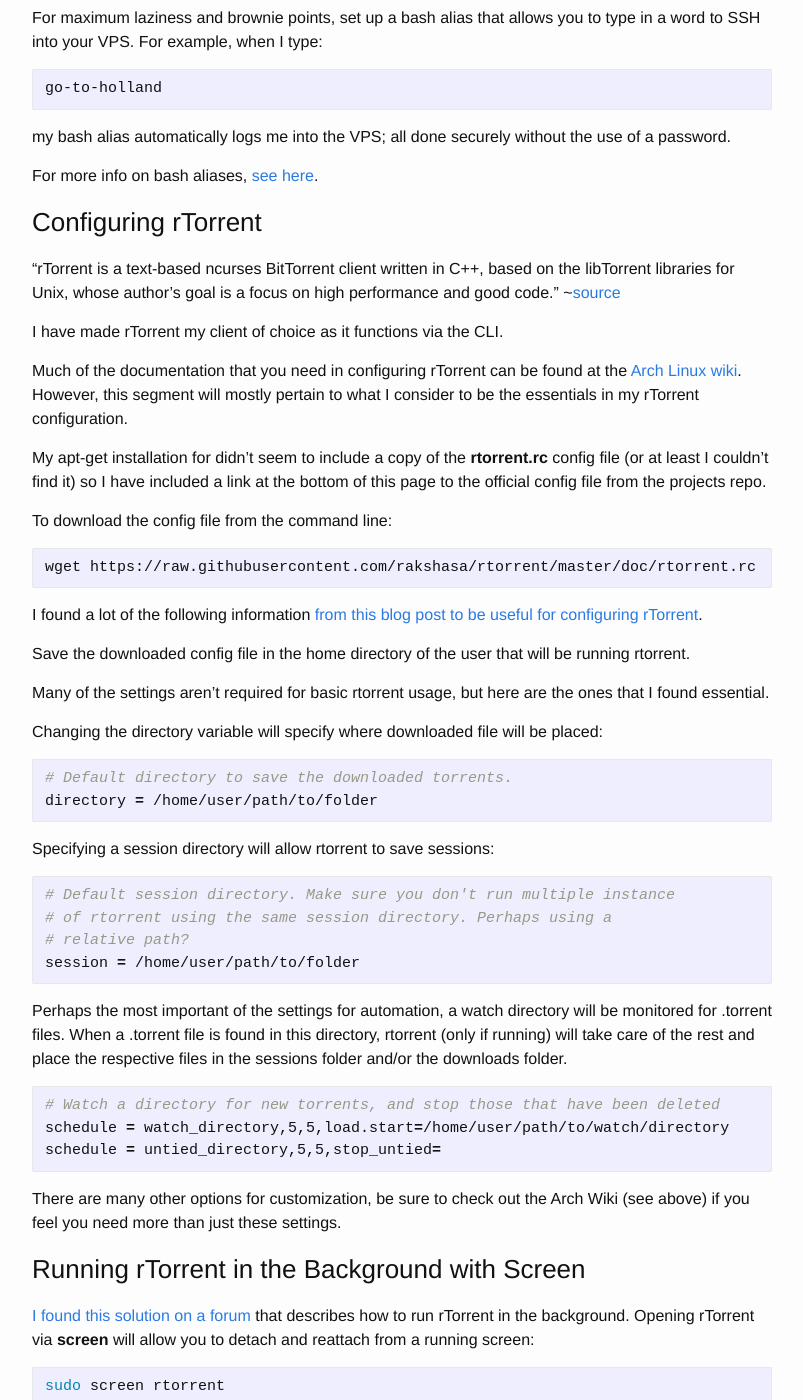
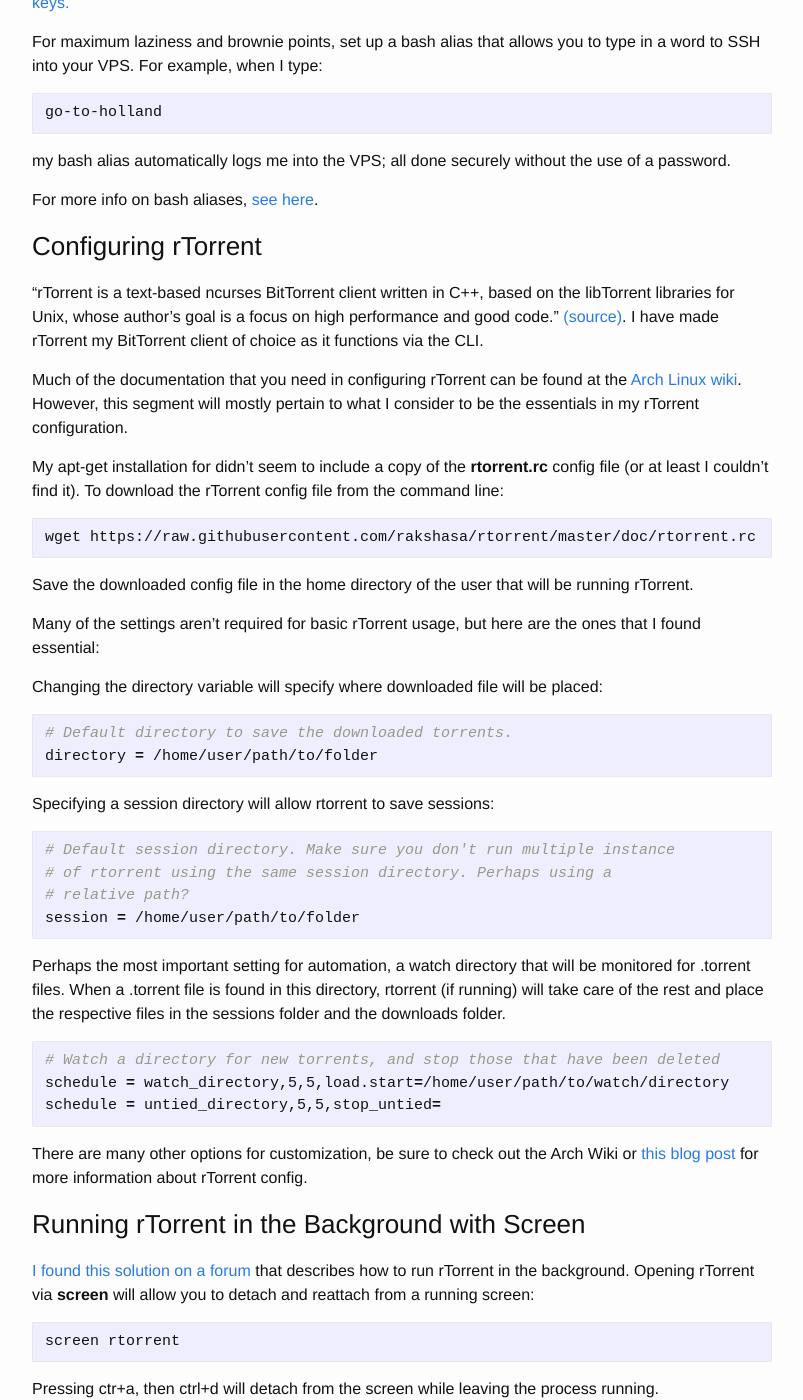
Before and after one commit to ahlim0m/tylernakamura.github.io, a Jekyll site: the page built from _posts/2016-05-03-configuring-my-seedbox.markdown, in a window 1280 px wide and 1400 px high, scrolled down 750 px. Shown: the whole window, without its empty margins (238-1041 px from the left). Built offline with Jekyll 4.4.1, drawn with Linux system fonts in a browser that asks for light colours; some of the changed text lies outside the part shown.

Commit message:
updates to seedbox post

````diff
--- a/_posts/2016-05-03-configuring-my-seedbox.markdown
+++ b/_posts/2016-05-03-configuring-my-seedbox.markdown
@@ -28,25 +32,20 @@
 For more info on bash aliases, [see here](https://www.digitalocean.com/community/tutorials/an-introduction-to-useful-bash-aliases-and-functions).
 
 ### Configuring rTorrent
-"rTorrent is a text-based ncurses BitTorrent client written in C++, based on the libTorrent libraries for Unix, whose author's goal is a focus on high performance and good code." ~[source](https://en.wikipedia.org/wiki/RTorrent)
+"rTorrent is a text-based ncurses BitTorrent client written in C++, based on the libTorrent libraries for Unix, whose author's goal is a focus on high performance and good code." [(source)](https://en.wikipedia.org/wiki/RTorrent).
+I have made rTorrent my BitTorrent client of choice as it functions via the CLI.
 
-I have made rTorrent my client of choice as it functions via the CLI.
+Much of the documentation that you need in configuring rTorrent can be found at the [Arch Linux wiki](https://wiki.archlinux.org/index.php/RTorrent).
+However, this segment will mostly pertain to what I consider to be the essentials in my rTorrent configuration.
 
-Much of the documentation that you need in configuring rTorrent can be found at the [Arch Linux wiki](https://wiki.archlinux.org/index.php/RTorrent). However, this segment will mostly pertain to what I consider to be the essentials in my rTorrent configuration.
-
-My apt-get installation for didn't seem to include a copy of the **rtorrent.rc** config file (or at least I couldn't find it) so I have included a link at the bottom of this page to the official config file from the projects repo.
-
-To download the config file from the command line:
+My apt-get installation for didn't seem to include a copy of the **rtorrent.rc** config file (or at least I couldn't find it). To download the rTorrent config file from the command line:
 
 ```bash
 wget https://raw.githubusercontent.com/rakshasa/rtorrent/master/doc/rtorrent.rc
 ```
+Save the downloaded config file in the home directory of the user that will be running rTorrent.
 
-I found a lot of the following information [from this blog post to be useful for configuring rTorrent](https://harbhag.wordpress.com/2010/06/30/tutorial-using-rtorrent-on-linux-like-a-pro/).
-
-Save the downloaded config file in the home directory of the user that will be running rtorrent.
-
-Many of the settings aren't required for basic rtorrent usage, but here are the ones that I found essential.
+Many of the settings aren't required for basic rTorrent usage, but here are the ones that I found essential:
 
 Changing the directory variable will specify where downloaded file will be placed:
 
@@ -64,8 +63,8 @@
 session = /home/user/path/to/folder
 ```
 
-Perhaps the most important of the settings for automation, a watch directory will be monitored for .torrent files.
-When a .torrent file is found in this directory, rtorrent (only if running) will take care of the rest and place the respective files in the sessions folder and/or the downloads folder.
+Perhaps the most important setting for automation, a watch directory that will be monitored for .torrent files.
+When a .torrent file is found in this directory, rtorrent (if running) will take care of the rest and place the respective files in the sessions folder and the downloads folder.
 
 ```bash
 # Watch a directory for new torrents, and stop those that have been deleted
@@ -73,14 +72,14 @@
 schedule = untied_directory,5,5,stop_untied=
 ```
 
-There are many other options for customization, be sure to check out the Arch Wiki (see above) if you feel you need more than just these settings.
+There are many other options for customization, be sure to check out the Arch Wiki or [this blog post](https://harbhag.wordpress.com/2010/06/30/tutorial-using-rtorrent-on-linux-like-a-pro/) for more information about rTorrent config.
 
 ### Running rTorrent in the Background with Screen
  [I found this solution on a forum](http://www.linuxquestions.org/questions/linux-general-1/problem-using-screen-cannot-open-your-terminal-'-dev-pts-0'-please-check-338313/) that describes how to run rTorrent in the background.
  Opening rTorrent via **screen** will allow you to detach and reattach from a running screen:
 
 ```bash
-sudo screen rtorrent
+screen rtorrent
 ```
 
 Pressing ctr+a, then ctrl+d will detach from the screen while leaving the process running.
````
Also changed, not shown: other parts of _posts/2016-05-03-configuring-my-seedbox.markdown (+9 -5 lines).
